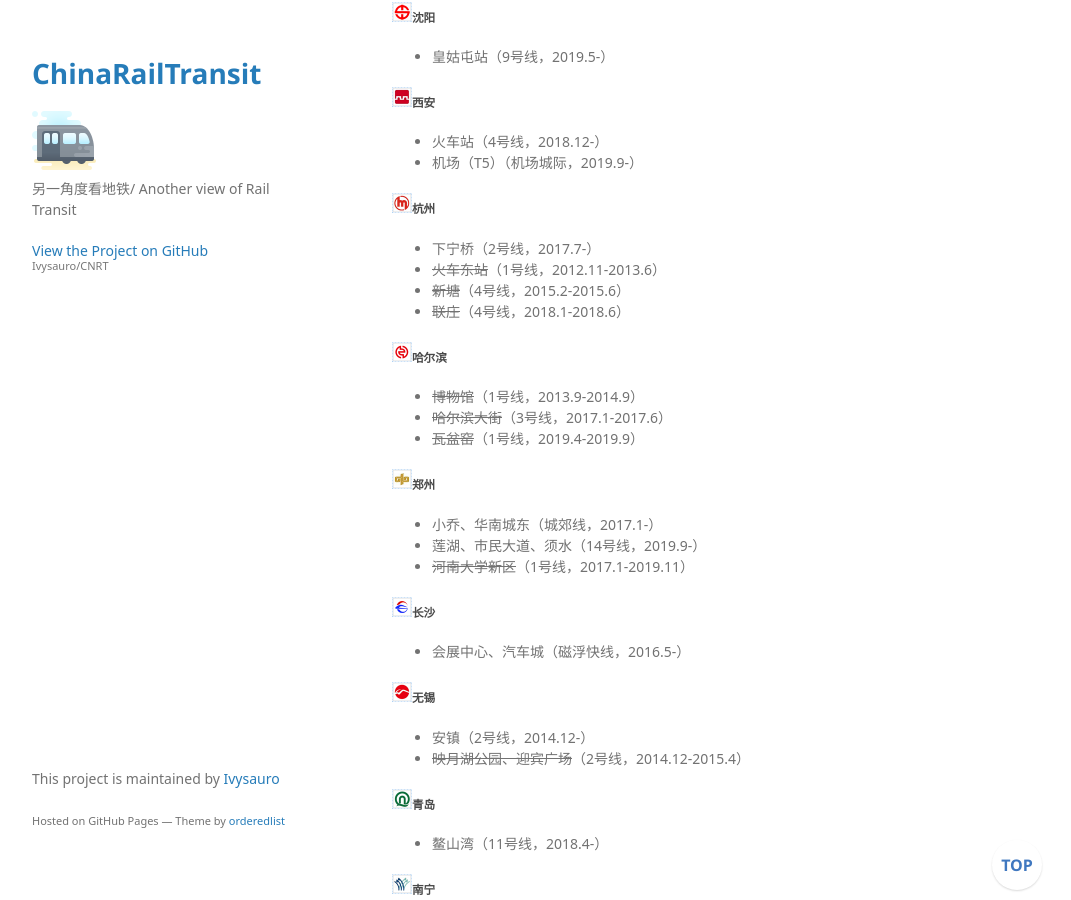
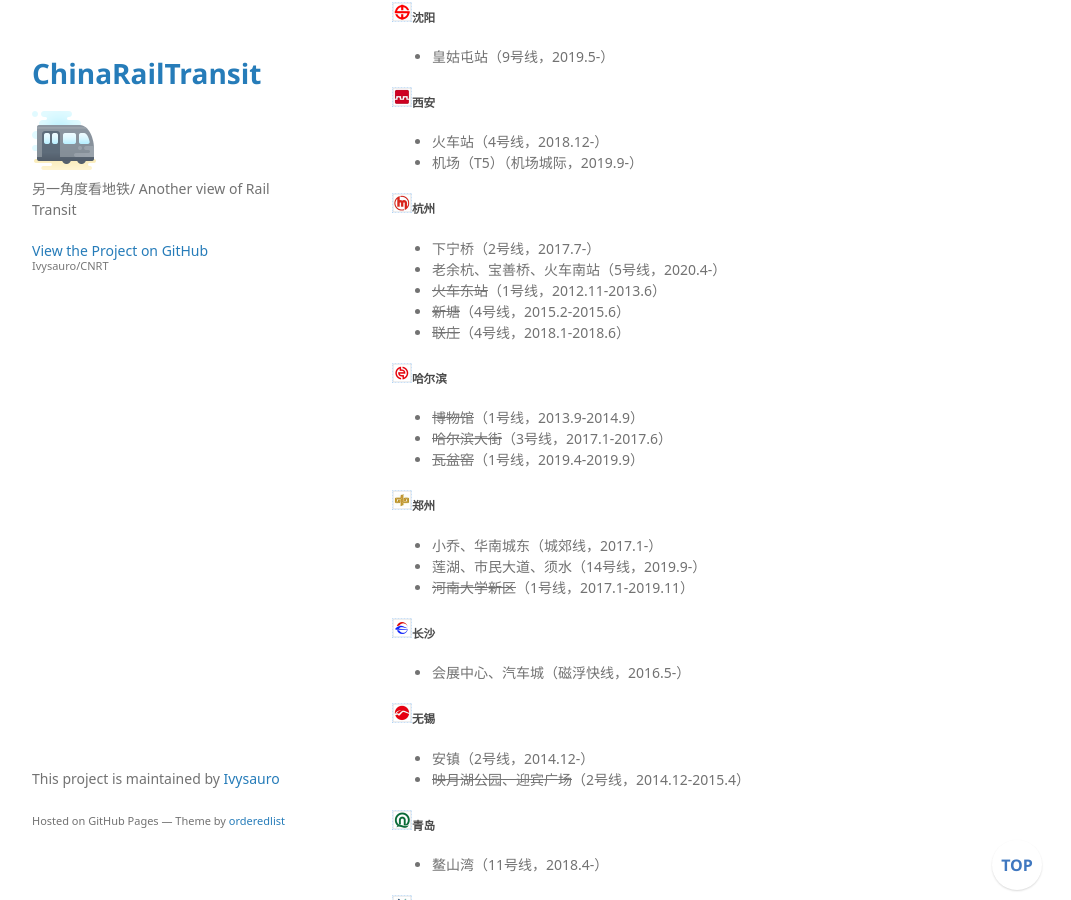
Before and after one commit to Ivysauro/CNRT, a Jekyll site: the page built from data/Special Station.md, in a window 1280 px wide and 900 px high, scrolled down 4276 px. Shown: the whole window, without its empty margins (178-1249 px from the left). Built offline with Jekyll 4.4.1, drawn with Linux system fonts in a browser that asks for light colours; some web fonts are replaced; our own code applies the rules of GitHub Pages for plain Markdown files; a script that is not in the unit is left out.

Commit message:
🍊更新杭州数据

```diff
--- a/data/Special Station.md
+++ b/data/Special Station.md
@@ -179,6 +179,7 @@
 
 ##### <img src="https://raw.githubusercontent.com/Ivysauro/CNRT/master/images/city/hz.gif" width="20" hegiht="20"/>杭州
 - 下宁桥（2号线，2017.7-）
+- 老余杭、宝善桥、火车南站（5号线，2020.4-）
 - ~~火车东站~~（1号线，2012.11-2013.6）
 - ~~新塘~~（4号线，2015.2-2015.6）
 - ~~联庄~~（4号线，2018.1-2018.6）
```
